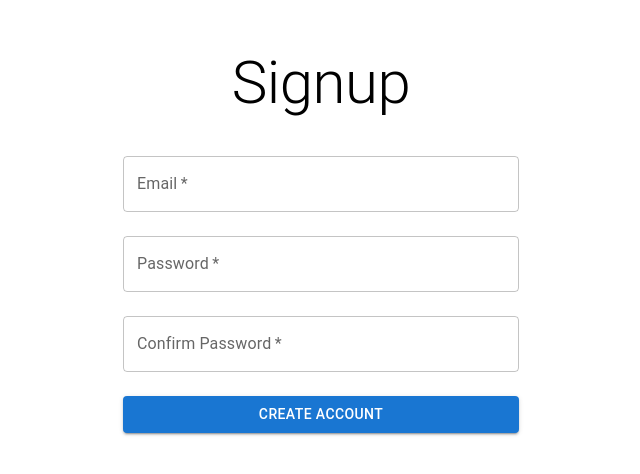
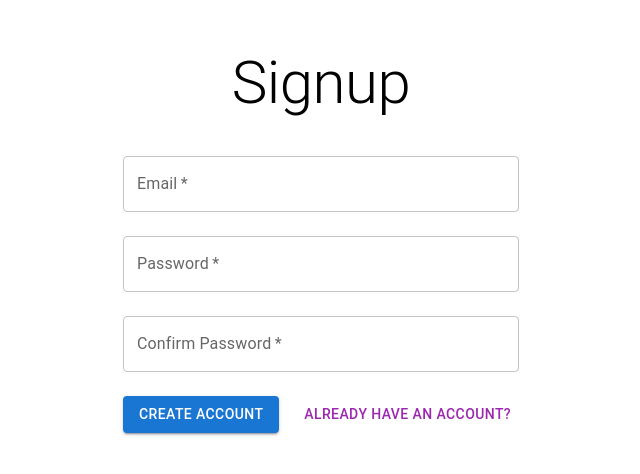
Before and after one commit to githubSubhanKhan/SolveSenseAI, a React (Create React App) app in the folder client/: page / in a window 1280 px wide. Shown: the part 160-634 px from the top of the page, without its empty margins (319-959 px from the left). Built offline with nearby package versions, Linux system fonts and the light colour scheme.

Commit message:
added login button on signup page

```diff
--- a/client/src/components/SignupForm.js
+++ b/client/src/components/SignupForm.js
@@ -65,14 +65,16 @@ const SignupForm = () => {
                         margin="normal"
                         required
                     />
-          <Button
-            type="submit"
-            variant="contained"
-            fullWidth
-            sx={{ mt: 2 }}
-          >
+                    {/* Buttons Section */}
+                    <Box sx={{ display: "flex", justifyContent: "space-between", width: "100%", mt: 2 }}>
+                        <Button variant="contained" color="primary">
                             Create Account
                         </Button>
+                        <Button variant="text" color="secondary" onClick={() => navigate("/login")}>
+                            Already have an account?
+                        </Button>
+                    </Box>
+
                 </Box>
             </Box>
         </Container>
```
Lines whose indentation alone changed are shown as unchanged.
